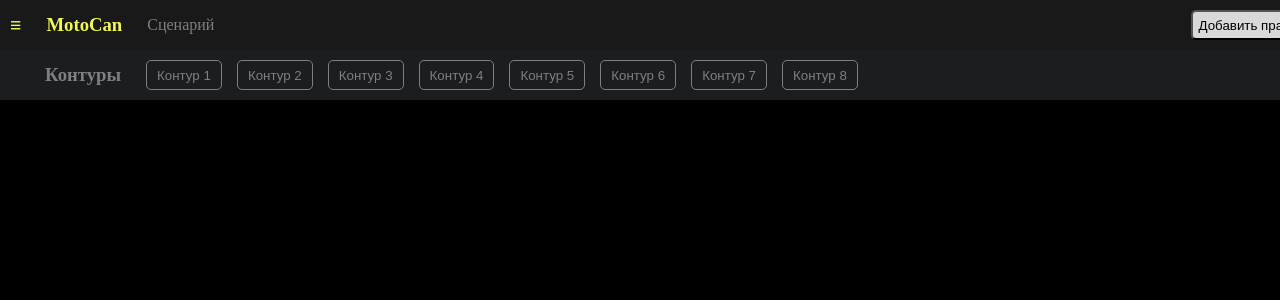
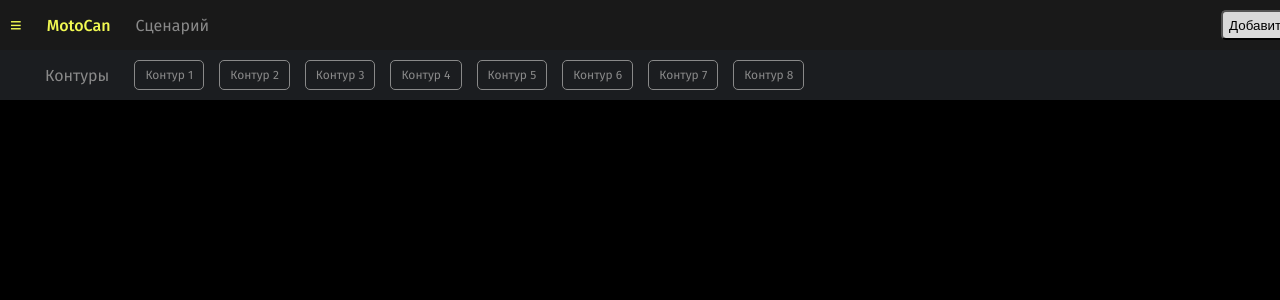
Before and after one commit to AlexGat27/GraphicEditor, a Vue app: page / in a window 1280 px wide. Shown: the top 300 px of the page. Built offline with nearby package versions, Linux system fonts and the light colour scheme.

Commit message:
Редактирование дизайна

```diff
--- a/index.html
+++ b/index.html
@@ -4,6 +4,9 @@
     <meta charset="UTF-8">
     <link rel="icon" href="/favicon.ico">
     <meta name="viewport" content="width=device-width, initial-scale=1.0">
+    <link rel="preconnect" href="https://fonts.googleapis.com">
+    <link rel="preconnect" href="https://fonts.gstatic.com" crossorigin>
+    <link href="https://fonts.googleapis.com/css2?family=Fira+Sans:ital,wght@0,100;0,200;0,300;0,400;0,500;0,600;0,700;0,800;0,900;1,100;1,200;1,300;1,400;1,500;1,600;1,700;1,800;1,900&display=swap" rel="stylesheet">
     <title>Test MotoCan Application</title>
   </head>
   <body>
--- a/src/assets/main.css
+++ b/src/assets/main.css
@@ -1,6 +1,6 @@
 :root{
   --yellow-text: #f1f952;
-  --contour-elements: #7f7f7f;
+  --contour-elements: #898989;
   --contour-container: #525E7A;
   --background-editorfield: #17181A;
   --background-toolbox-scenario: #191919;
@@ -8,11 +8,33 @@
   --selected-block: #454F58;
 }
 
+.fira-sans-light {
+  font-family: "Fira Sans", sans-serif;
+  font-weight: 300;
+  font-style: normal;
+}
+
+.fira-sans-regular {
+  font-family: "Fira Sans", sans-serif;
+  font-weight: 400;
+  font-style: normal;
+}
+
+.fira-sans-medium {
+  font-family: "Fira Sans", sans-serif;
+  font-weight: 500;
+  font-style: normal;
+}
+
+
 html, body{
   width: 100%;
   height: 100%;
   margin: 0;
   overflow: hidden;
+  font-family: "Fira Sans", sans-serif;
+  font-weight: 400;
+  font-style: normal;
 }
 body{
   overflow-x: auto;
@@ -26,7 +48,7 @@ body::-webkit-scrollbar {
   flex-direction: column;
   width: 100%;
   height: 100%;
-  min-width: 1500px;
+  min-width: 1536px;
   align-items: center;
   justify-content: start;
   background-color: black;
--- a/src/components/CaseContainer.vue
+++ b/src/components/CaseContainer.vue
@@ -1,7 +1,7 @@
 <template>
   <div class="containerItem">
     <div style="margin: 15px; margin-bottom: 10px; display: flex; justify-content: space-between;">
-      <h3 style="margin:0;">Правило {{ containerID + 1 }}</h3>
+      <h3 style="margin:0; font-size: 18px;" class="fira-sans-light">Правило {{ containerID + 1 }}</h3>
       <button class="delete-button" @click="showConfirmModal = true">удалить правило</button>
     </div>
     <div class="container">
@@ -124,6 +124,7 @@ export default {
   width: 50%;
   transform: translateY(50%);
   text-decoration: underline;
+  text-decoration-skip-ink: none;
 }
 button {
   border: none;
@@ -134,10 +135,13 @@ button {
 }
 .add-button {
   color: var(--contour-elements);
+  font-size: 10px;
 }
 .delete-button {
   color: var(--contour-elements);
   text-decoration: underline;
+  text-decoration-skip-ink: none;
+  font-size: 10px;
 }
 .verticalLines {
   width: 5px;
--- a/src/components/Cases/ActionCase.vue
+++ b/src/components/Cases/ActionCase.vue
@@ -107,29 +107,29 @@ export default {
   height: 0.5px; /* Высота разделителя */
   background-color: var(--contour-elements); /* Цвет разделителя */
   margin-top: 20px; /* Отступ сверху для разделителя */
-  margin-bottom: 5px;
+  margin-bottom: 10px;
 }
 
 .actionCase {
   display: flex;
   align-items: center;
   justify-content: space-between;
-  height: 60px;
+  height: 47px;
   width: 100%;
   margin: 0;
   background-color: var(--background-cases);
 }
 
 .closeIcon {
-  width: 30px; /* Ширина квадрата */
-  height: 30px; /* Высота квадрата */
+  width: 28.4px; /* Ширина квадрата */
+  height: 28.4px; /* Высота квадрата */
   background-color: transparent;
   border: 1px solid var(--contour-elements); /* Цвет рамки */
   display: flex;
   align-items: center;
   justify-content: center;
   cursor: pointer;
-  transform: translateY(10px);
+  transform: translateY(7px);
   border-radius: 5px;
 }
 
--- a/src/components/Cases/ConditionCase.vue
+++ b/src/components/Cases/ConditionCase.vue
@@ -102,27 +102,27 @@ export default {
   height: 0.5px; /* Высота разделителя */
   background-color: var(--contour-elements); /* Цвет разделителя */
   margin-top: 20px; /* Отступ сверху для разделителя */
-  margin-bottom: 5px;
+  margin-bottom: 10px;
 }
 
 .conditionCase {
   display: flex;
-  height: 60px;
+  height: 47px;
   align-items: center;
   justify-content: space-between;
   background-color: var(--background-cases);
 }
 
 .closeIcon {
-  width: 30px; /* Ширина квадрата */
-  height: 30px; /* Высота квадрата */
+  width: 28.4px; /* Ширина квадрата */
+  height: 28.4px; /* Высота квадрата */
   background-color: transparent;
   border: 1px solid var(--contour-elements); /* Цвет рамки */
   display: flex;
   align-items: center;
   justify-content: center;
   cursor: pointer;
-  transform: translateY(10px);
+  transform: translateY(7px);
   border-radius: 5px;
 }
 
--- a/src/components/bars/ContourBar.vue
+++ b/src/components/bars/ContourBar.vue
@@ -1,6 +1,6 @@
 <template>
     <div class="contourBar">
-        <h3 style="margin-left: 45px; margin-right: 25px;">Контуры</h3>
+        <h3 style="margin-left: 45px; margin-right: 25px; font-size: 16px;" class="fira-sans-regular">Контуры</h3>
         <ul class="contours">
             <li v-for="(contour, index) in currentModel.contours" :key="index">
                 <ContourBtnBlock :isSelected="contour.selected" @attribute="updateModelName($event, index)"
--- a/src/components/bars/ScenarioBar.vue
+++ b/src/components/bars/ScenarioBar.vue
@@ -2,14 +2,14 @@
     <div class="scenarioBar">
       <div class="leftPart">
         <span style="margin: 0; margin-left: 10px; font-size: 20px; color: var(--yellow-text); font-weight: bold;">&equiv;</span>
-        <h3 style="margin-left: 25px; margin-right: 25px; color: var(--yellow-text)">MotoCan</h3>
+        <h3 style="margin-left: 25px; margin-right: 25px; color: var(--yellow-text); font-size: 16px;" class="fira-sans-medium">MotoCan</h3>
         <div>Сценарий</div>
       </div>
-      <div class="rightPart">
+      <div class="rightPart fira-sans-regular" style="font-size: 12px;">
         <button  @click="addContainer()">Добавить правило</button>
         <button @click="saveScenario()">SaveScenario</button>
-        <span style="margin: 0;margin-right: 20px; font-size: 20px; color: var(--yellow-text);
-        font-weight: bold; transform: translateY(-5px);">&hellip;</span>
+        <span style="margin: 0;margin-right: 20px; font-size: 35px; color: var(--yellow-text);
+        font-weight: bold; transform: translateY(-10px);">&hellip;</span>
       </div>
     </div>
   </template>
--- a/src/components/blocks/CompositeBlock.vue
+++ b/src/components/blocks/CompositeBlock.vue
@@ -3,7 +3,7 @@
       <label for="compose">{{blockTitle}}</label>
       <div class="select-container" id="compose">
         <DropdownBlock :attributes="attributes" @attribute="updateDropdown" :current="currentAttribute.type"/>
-        <input type="number" v-model="currentAttribute.value" @input="updateInput">
+        <input type="number" v-model="currentAttribute.value" @input="updateInput" class="fira-sans-regular" style="font-size: 12px;">
       </div>
     </div>
   </template>
@@ -53,32 +53,33 @@ import DropdownBlock from './DropdownBlock.vue';
   <style scoped>
   .block {
     height: 100%;
+    min-width: 100px;
     display: flex;
     flex-direction: column;
-    justify-content: center;
+    justify-content: space-between;
     overflow: hidden;
     background-color: none;
   }
 
   label {
-    margin-bottom: 5%;
-    font-size: 15px;
+    margin: 0;
+    font-size: 10px;
   }
   .select-container {
     display: flex;
     justify-content: space-between;
     align-items: center;
-    height: 32px;
+    overflow: hidden;
     width: 100%;
     padding: 0;
   }
 
   .block input {
     border: 1px solid var(--contour-elements);
-    height: 100%;
-    padding: 0;
-    margin-right: 3px;
-    width: 50px;
+    height: 28.4px;
+    padding: 0 10px 0 10px;
+    margin:0;
+    width: 20px;
     border-radius: 5px;
     cursor: pointer;
     background-color: inherit;
--- a/src/components/blocks/ContourBtnBlock.vue
+++ b/src/components/blocks/ContourBtnBlock.vue
@@ -1,7 +1,7 @@
 <template>
   <div class="block" @click="handleClick">
     <!-- <label v-if="blockTitle">{{ blockTitle }}</label> -->
-    <button ref="button">{{ blockTitle }}</button>
+    <button ref="button" class="fira-sans-regular">{{ blockTitle }}</button>
     <!-- <input type="text"
            v-model="reactiveCurrent"
            :readonly="!isEditable"
@@ -96,6 +96,7 @@ export default {
     background-color: inherit;
     color: var(--contour-elements);
     text-align: center;
+    font-size: 12px;
   }
   .block {
     min-width: 50px;
--- a/src/components/blocks/DropdownBlock.vue
+++ b/src/components/blocks/DropdownBlock.vue
@@ -2,7 +2,8 @@
   <div class="block">
     <label v-if="blockTitle">{{ blockTitle }}</label>
     <div class="select-container">
-      <select ref="selectElement" v-model="currentAttribute" @change="updateAttribute" :style="{ width: selectWidth }">
+      <select ref="selectElement" v-model="currentAttribute" @change="updateAttribute"
+      :style="{ width: selectWidth }" class="fira-sans-regular">
         <option v-for="attribute in attributes" :key="attribute" :value="attribute">{{ attribute }}</option>
       </select>
     </div>
@@ -57,7 +58,7 @@ export default {
         document.body.appendChild(dummyElement);
         const width = dummyElement.offsetWidth;
         document.body.removeChild(dummyElement);
-        this.selectWidth = `${width + 30 + 20}px`; // добавляем немного дополнительного пространства
+        this.selectWidth = `${width + 30 + 10}px`; // добавляем немного дополнительного пространства
       } else {
         this.selectWidth = '60px'; // Устанавливаем ширину по умолчанию, если нет атрибутов
       }
@@ -77,14 +78,14 @@ export default {
   height: 100%;
   display: flex;
   flex-direction: column;
-  justify-content: center;
+  justify-content: space-between;
   overflow: hidden;
   background-color: none;
 }
 
 label {
-  margin-bottom: 5px;
-  font-size: 15px;
+  margin: 0;
+  font-size: 10px;
 }
 
 .select-container {
@@ -96,10 +97,12 @@ label {
 
 .select-container select {
   width: calc(100% - 30px); /* Уменьшаем ширину на padding-right для размещения стрелки */
-  padding: 0 30px 0 15px; /* Устанавливаем padding-left для текста */
+  max-width: 180px;
+  padding: 0 10px 0 10px; /* Устанавливаем padding-left для текста */
   border: 1px solid var(--contour-elements);
   border-radius: 5px;
   cursor: pointer;
+  font-size: 12px;
   background-color: var(--background-editorfield);
   color: var(--contour-elements);
   height: 30px;
```
